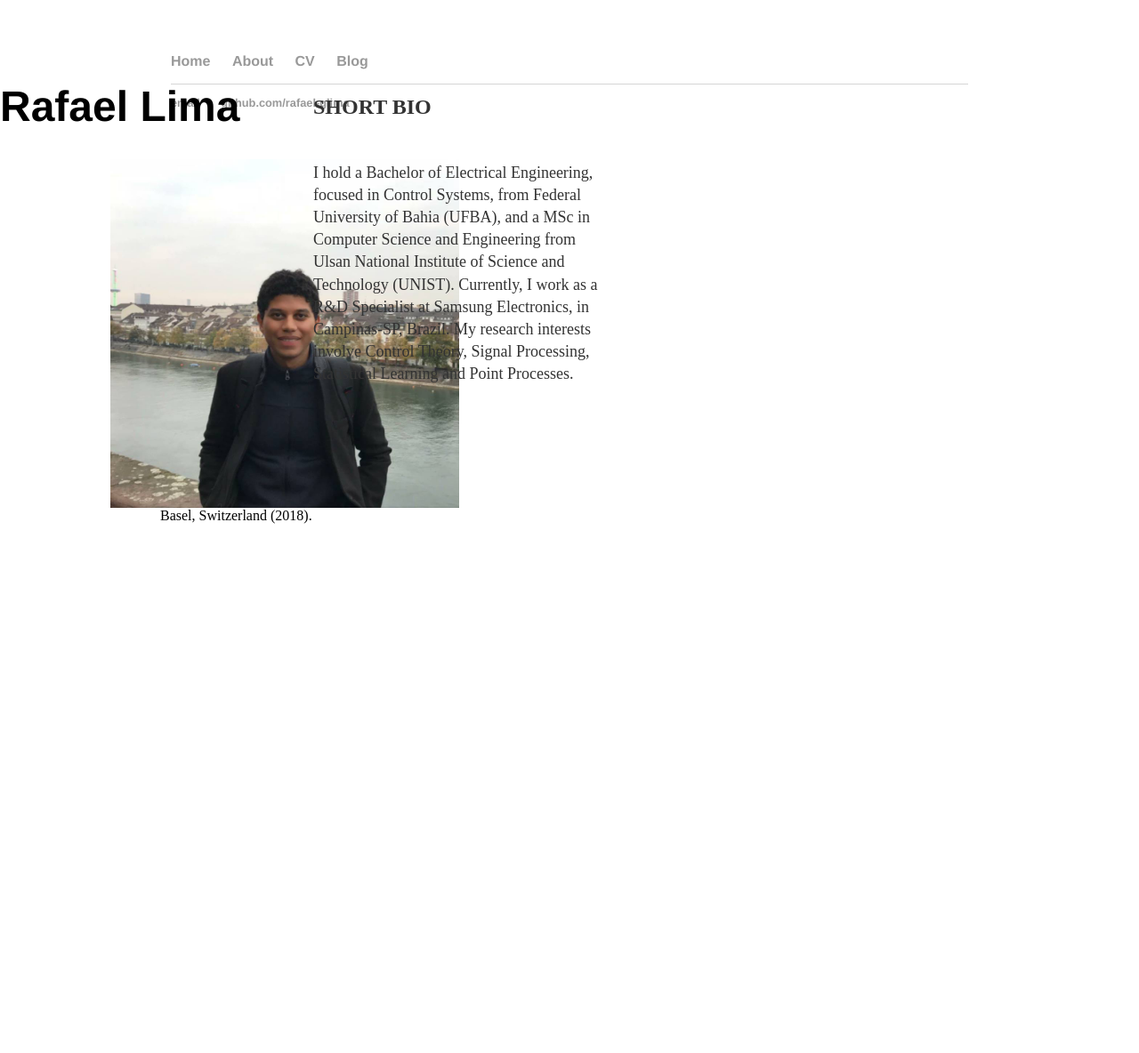
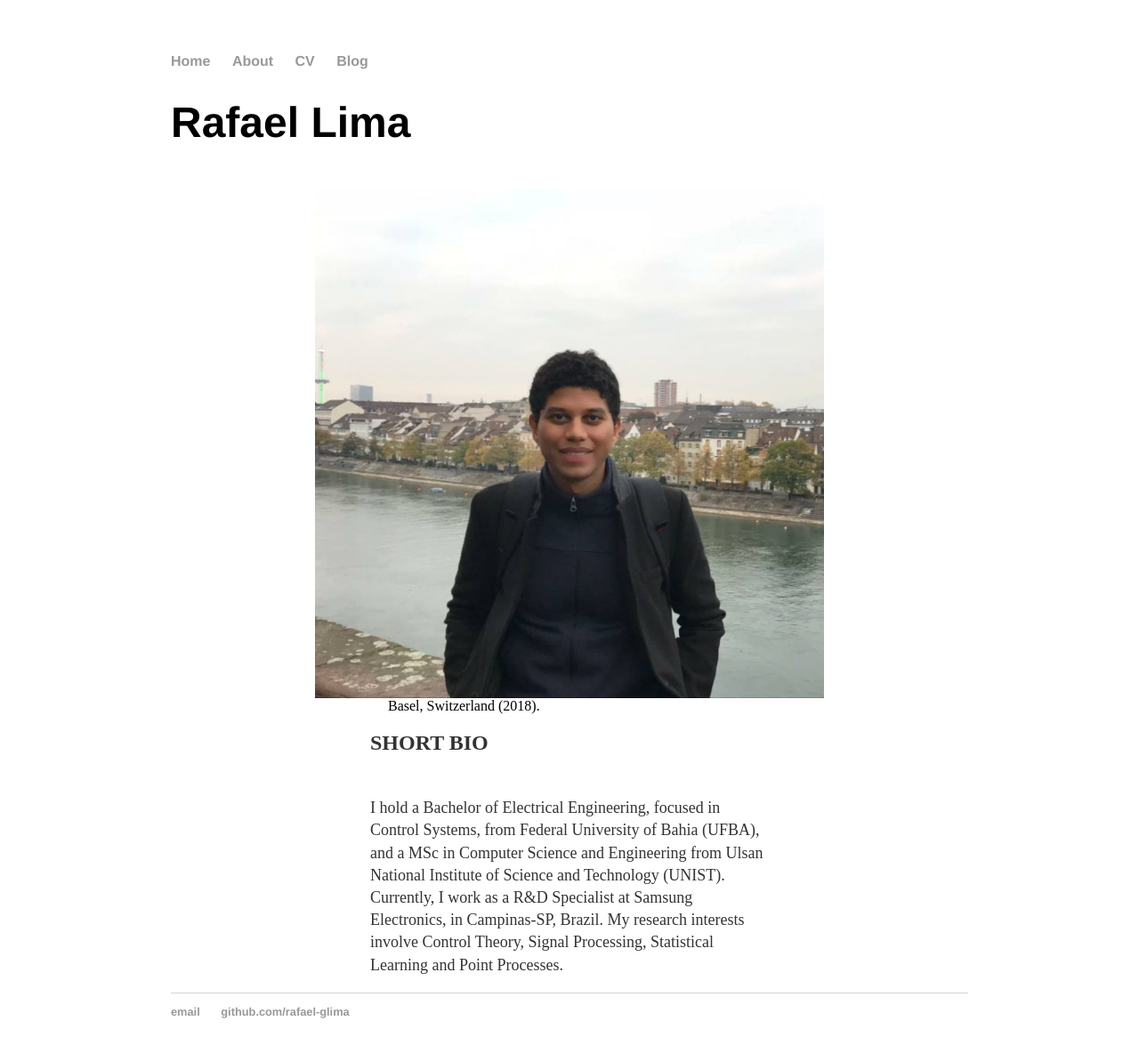
Before and after one commit to rafael-glima/rafael-glima.github.io, a Jekyll site: the page built from index.html, in a window 1280 px wide and 1205 px high. Shown: the top 1184 px of the window at 89% size. Built offline with Jekyll 4.4.1, drawn with Linux system fonts in a browser that asks for light colours.

Commit message:
Changes in Main Page content

```diff
--- a/index.html
+++ b/index.html
@@ -3,19 +3,15 @@ layout: default
 title: Rafael Lima
 ---
 <div class="blurb">
-	<div class="split left">
 	<h1>Rafael Lima</h1>
-	<figure>
+	<figure style="float: right;">
   	<img src="Profile.jpg" alt="Trulli" style="width:70%" class="center">
   	<figcaption class="center">Basel, Switzerland (2018).</figcaption>
 	</figure>
-	</div>
-	<div class="split right;">
 	<p style="font-weight: bold; padding-top: 20px;" class = "center">SHORT BIO</p>
 	<p style="font-size:18px; padding-top: 20px;" class="center">I hold a Bachelor of Electrical Engineering, focused in Control Systems,
 		from Federal University of Bahia (UFBA), and a MSc in Computer Science and Engineering from
 		Ulsan National Institute of Science and Technology (UNIST).
 		Currently, I work as a R&D Specialist at Samsung Electronics, in Campinas-SP, Brazil.
 		My research interests involve Control Theory, Signal Processing, Statistical Learning and Point Processes.</p>
-	</div>
 </div><!-- /.blurb -->
```
